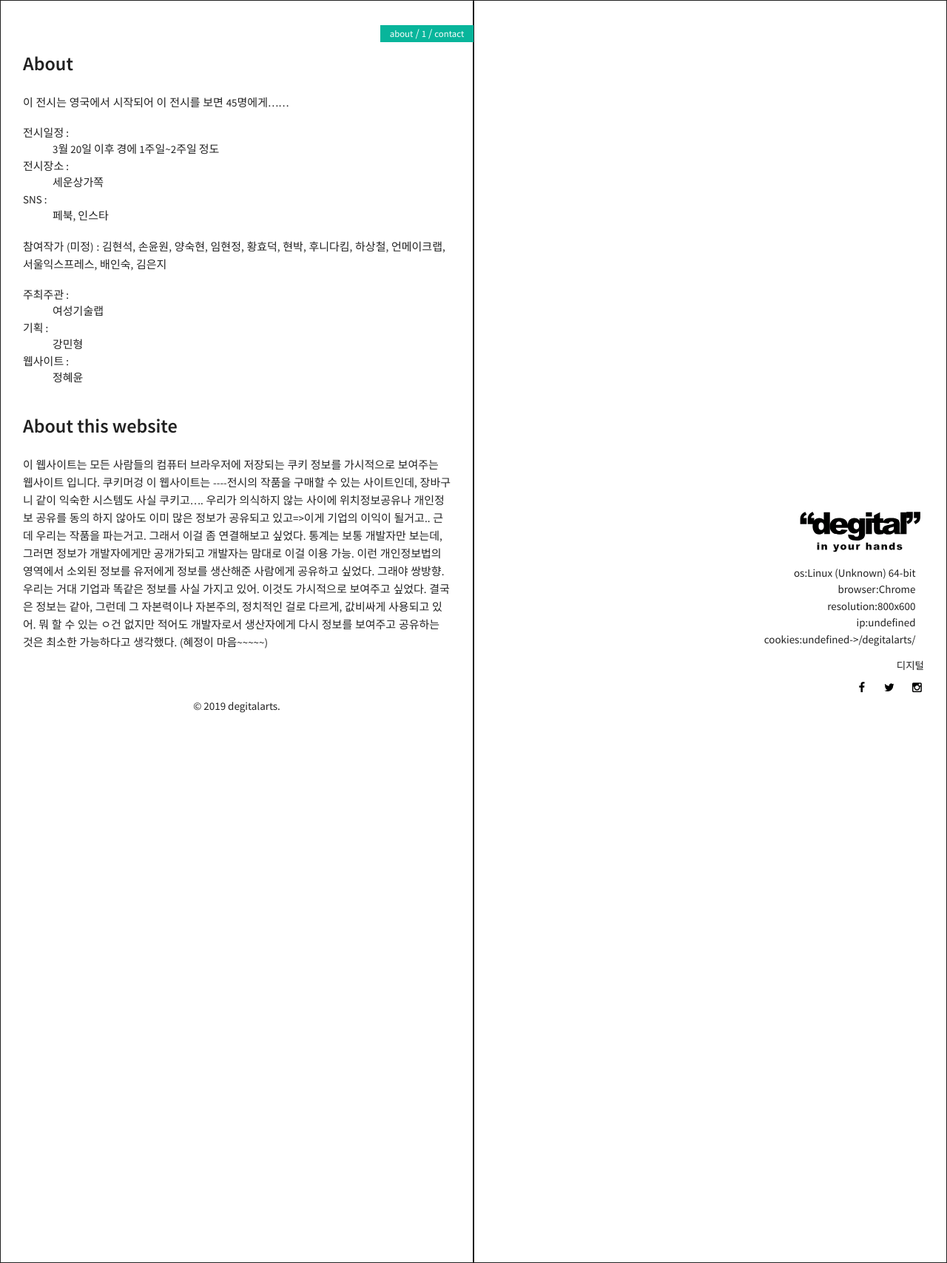
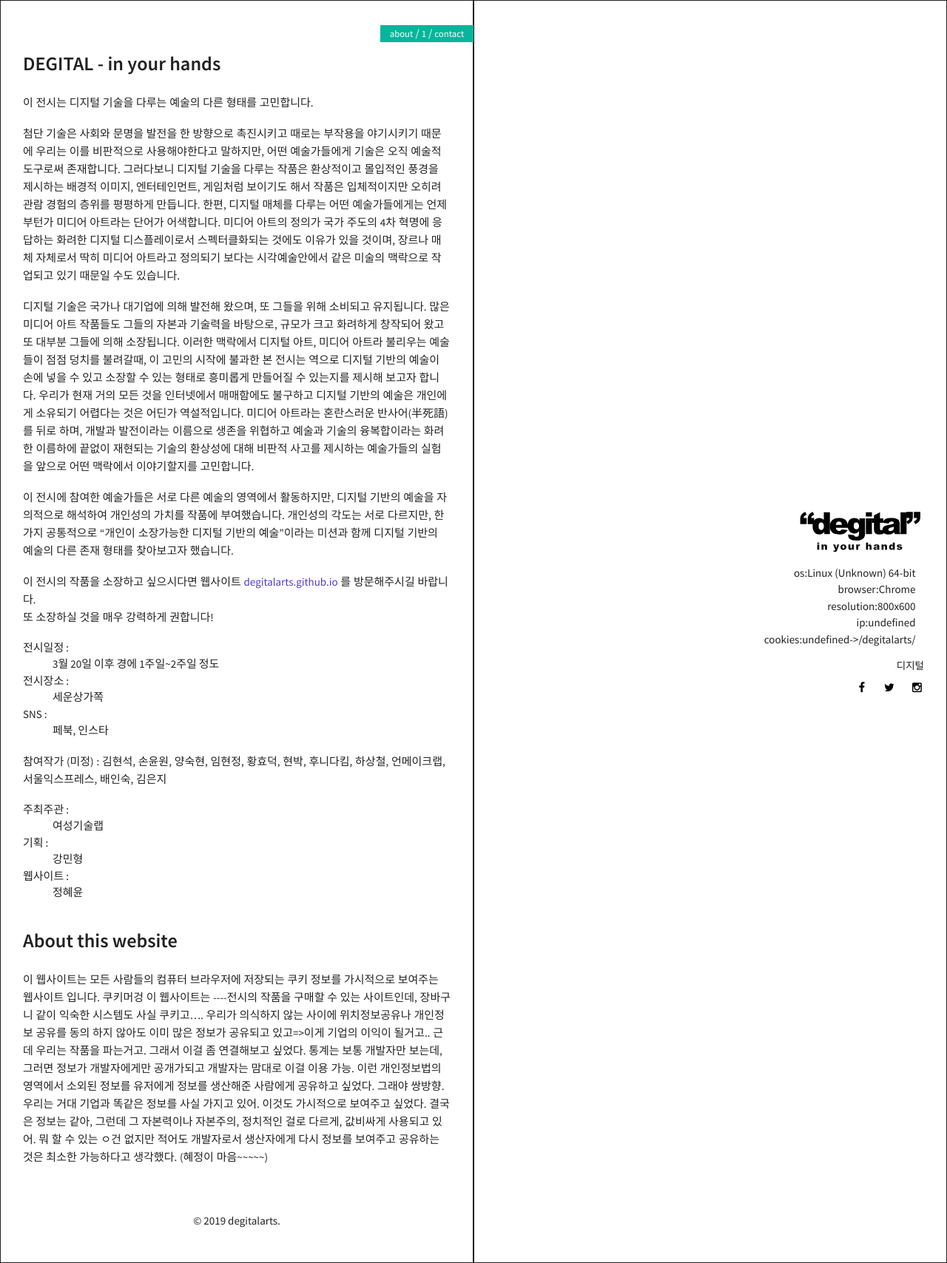
Before and after one commit to degitalarts/degitalarts, a Jekyll site: the page built from index.html, in a window 1280 px wide. Shown: the whole page at 74% size. Built offline with Jekyll 4.4.1, drawn with Linux system fonts in a browser that asks for light colours; comment, search, counter and statistics services are not loaded.

Commit message:
Update about.html

```diff
--- a/_includes/about.html
+++ b/_includes/about.html
@@ -1,8 +1,20 @@
 
         <div class="row">
             <div class="col">
-                <h2>About</h2>
-                <p>이 전시는 영국에서 시작되어 이 전시를 보면 45명에게……</p>
+                <h2>DEGITAL - in your hands</h2>
+
+                <p>
+                    <span>이 전시는 디지털 기술을 다루는 예술의 다른 형태를 고민합니다.</span>
+
+                    <p>첨단 기술은 사회와 문명을 발전을 한 방향으로 촉진시키고 때로는 부작용을 야기시키기 때문에 우리는 이를 비판적으로 사용해야한다고 말하지만, 어떤 예술가들에게 기술은 오직 예술적 도구로써 존재합니다. 그러다보니 디지털 기술을 다루는 작품은 환상적이고 몰입적인 풍경을 제시하는 배경적 이미지, 엔터테인먼트, 게임처럼 보이기도 해서 작품은 입체적이지만 오히려 관람 경험의 층위를 평평하게 만듭니다. 한편, 디지털 매체를 다루는 어떤 예술가들에게는 언제부턴가 미디어 아트라는 단어가 어색합니다. 미디어 아트의 정의가 국가 주도의 4차 혁명에 응답하는 화려한 디지털 디스플레이로서 스펙터클화되는 것에도 이유가 있을 것이며, 장르나 매체 자체로서 딱히 미디어 아트라고 정의되기 보다는 시각예술안에서 같은 미술의 맥락으로 작업되고 있기 때문일 수도 있습니다. </p>
+
+                    <p>디지털 기술은 국가나 대기업에 의해 발전해 왔으며, 또 그들을 위해 소비되고 유지됩니다. 많은 미디어 아트 작품들도 그들의 자본과 기술력을 바탕으로, 규모가 크고 화려하게 창작되어 왔고 또 대부분 그들에 의해 소장됩니다. 이러한 맥락에서 디지털 아트, 미디어 아트라 불리우는 예술들이 점점 덩치를 불려갈때, 이 고민의 시작에 불과한 본 전시는 역으로 디지털 기반의 예술이 손에 넣을 수 있고 소장할 수 있는 형태로 흥미롭게 만들어질 수 있는지를 제시해 보고자 합니다. 우리가 현재 거의 모든 것을 인터넷에서 매매함에도 불구하고 디지털 기반의 예술은 개인에게 소유되기 어렵다는 것은 어딘가 역설적입니다. 미디어 아트라는 혼란스러운 반사어(半死語) 를 뒤로 하며, 개발과 발전이라는 이름으로 생존을 위협하고 예술과 기술의 융복합이라는 화려한 이름하에 끝없이 재현되는 기술의 환상성에 대해 비판적 사고를 제시하는 예술가들의 실험을 앞으로 어떤 맥락에서 이야기할지를 고민합니다. </p>
+
+                    <p>이 전시에 참여한 예술가들은 서로 다른 예술의 영역에서 활동하지만, 디지털 기반의 예술을 자의적으로 해석하여 개인성의 가치를 작품에 부여했습니다. 개인성의 각도는 서로 다르지만, 한가지 공통적으로 “개인이 소장가능한 디지털 기반의 예술”이라는 미션과 함께 디지털 기반의 예술의 다른 존재 형태를 찾아보고자 했습니다. </p>
+
+                    <p>이 전시의 작품을 소장하고 싶으시다면 웹사이트 <a href="{{ site.url }}{{ page.url }}">degitalarts.github.io</a> 를 방문해주시길 바랍니다. </br>
+                    또 소장하실 것을 매우 강력하게 권합니다! <p>
+                </p>
 
                 <p>
                     <dl>
```
